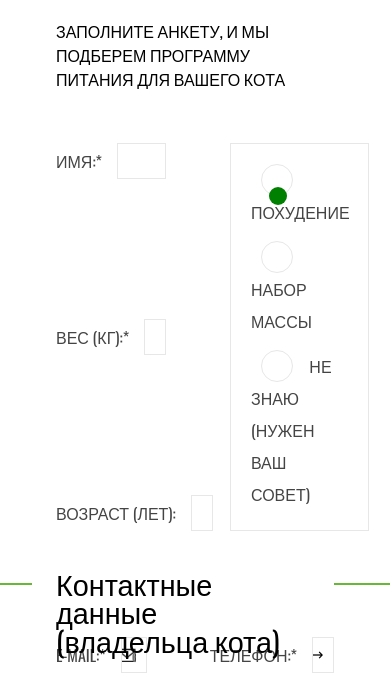
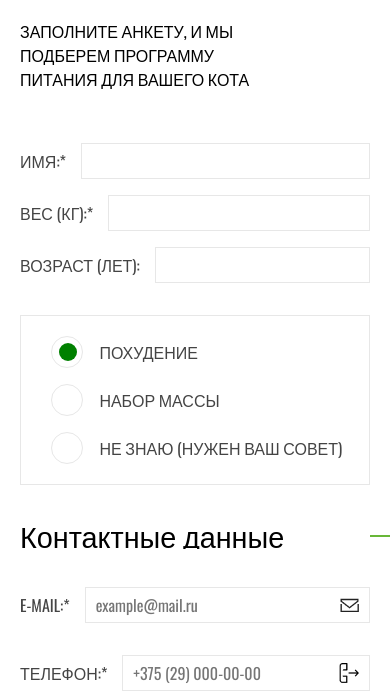
Before and after one commit to KaterinaShukhto/cat-energy, a website: page pages/pageForm.html in a window 390 px wide. Shown: the part 186-878 px from the top of the page. Drawn offline with nearby package versions, Linux system fonts and the light colour scheme.

Commit message:
Page form is done

```diff
--- a/styles/pageForm/boxes/_form.scss
+++ b/styles/pageForm/boxes/_form.scss
@@ -13,6 +13,11 @@
     color: $color-base-black;
     padding: 0 3rem;
     text-transform: none;
+    @media (max-width: 576px) {
+      & {
+        overflow: hidden;
+      }
+    }
   }
   .wrapper {
     &_main {
@@ -23,12 +28,17 @@
       position: relative;
     }
   }
+  @media (max-width: $breakpoint-tablet) {
+    & {
+      margin: 5rem 0;
+    }
+  }
 }
 
 .formProgramm {
   display: block;
   .wrapper_main {
-    padding: 6.5rem 7rem;
+    // padding: 6.5rem 7rem;
     &:first-child {
       padding-top: 0;
     }
@@ -38,6 +48,7 @@
     &.icon {
       background-position: right 10px center;
       background-repeat: no-repeat;
+      padding-right: 40px;
     }
   }
   .page_desc {
@@ -57,11 +68,26 @@
     display: flex;
     flex-direction: row;
     justify-content: space-between;
-    flex-shrink: 1;
     flex: 1px;
     gap: 8rem;
     & > div {
       width: 50%;
+    }
+    @media (max-width: 868px) {
+      & {
+        gap: 2rem;
+      }
+    }
+    @media (max-width: $breakpoint-tablet) {
+      & {
+        flex-direction: column;
+        & div {
+          width: 100%;
+          &:not(:last-child) {
+            margin-bottom: 2rem;
+          }
+        }
+      }
     }
     .personal {
       &_cat {
@@ -83,6 +109,11 @@
             & label {
               flex-grow: 0;
               flex-shrink: 0;
+            }
+          }
+          @media (max-width: $breakpoint-tablet) {
+            & {
+              gap: 0;
             }
           }
         }
@@ -142,6 +173,22 @@
       }
       div {
         width: 50%;
+      }
+      @media (max-width: 868px) {
+        & {
+          gap: 2rem;
+        }
+      }
+      @media (max-width: 820px) {
+        & {
+          flex-direction: column;
+          & div {
+            width: 100%;
+            &:not(:last-child) {
+              margin-bottom: 2rem;
+            }
+          }
+        }
       }
     }
     &_comment {
```
Also changed, not shown: styles/main.css, 1 other file.
